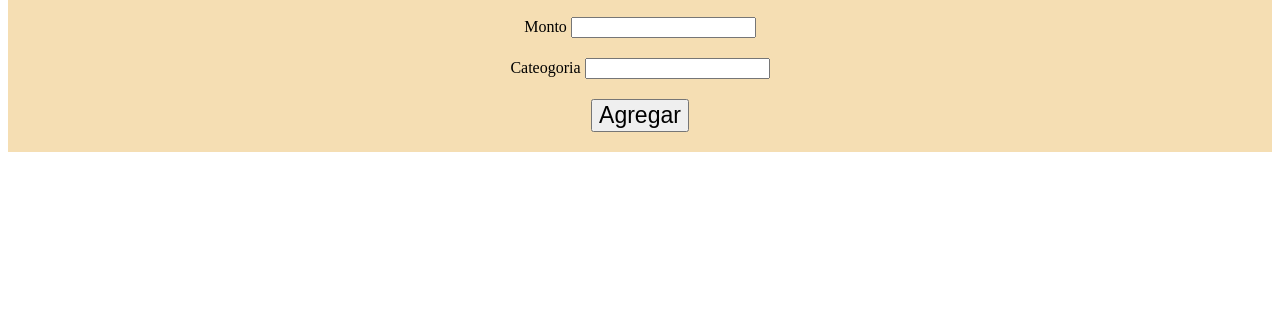
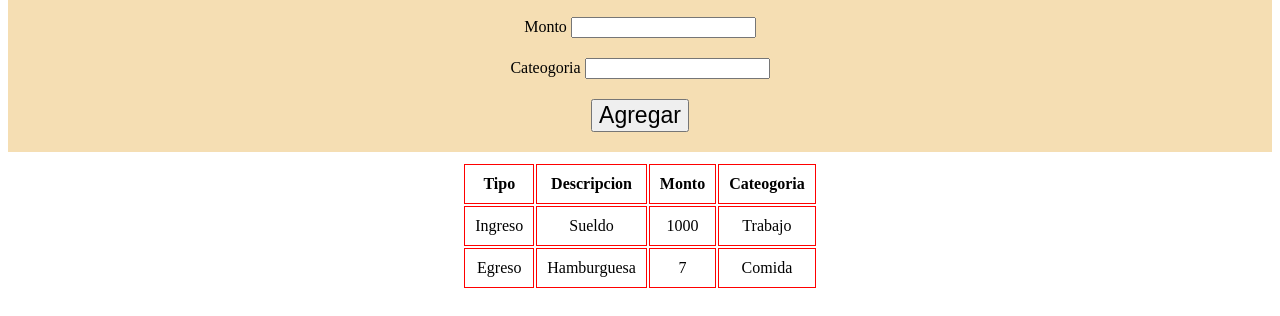
Before and after one commit to GonzaloPereda/Economia, a plain HTML site: page index.html in a window 1280 px wide. Shown: the part 144-460 px from the top of the page. Drawn offline with Linux system fonts and the light colour scheme.

Commit message:
Realice la tabla y empezando a agregar los datos del formulario en la tabla

```diff
--- /dev/null
+++ b/app.js
@@ -0,0 +1,28 @@
+const form = document.getElementById("transaccionFormulario");
+
+form.addEventListener("submit", function (event) {
+  event.preventDefault(); // Detiene el envio del evento que hace que no se recargue la pagina
+  let transactionFormData = new FormData(form); // Obtiene los datos del formulario
+});
+
+function insertRowTransactionTable(
+  transaccionType,
+  transaccionDescription,
+  transaccionAmount,
+  transaccionCategory
+) {
+  let tabla = document.getElementById("transaccionTable"); // Obtiene los datos de la tabla, una referencia
+  let newTransactionRow = tabla.insertRow(-1); // A esta tabla le agrega una nueva fila
+
+  let newTypeCell = newTransactionRow.insertCell(0); // y esta nueva fila le agrega una nueva celda en la posicion 0
+  newTypeCell.textContent = transactionFormData.get("transaccionType");
+
+  newTypeCell = newTransactionRow.insertCell(1);
+  newTypeCell.textContent = transactionFormData.get("transaccionDescription"); // Toma el name del html y lo guarda en la tabla
+
+  newTypeCell = newTransactionRow.insertCell(2);
+  newTypeCell.textContent = transactionFormData.get("transaccionAmount");
+
+  newTypeCell = newTransactionRow.insertCell(3);
+  newTypeCell.textContent = transactionFormData.get("transaccionCategory");
+}
--- a/index.html
+++ b/index.html
@@ -6,16 +6,17 @@
     <meta charset="utf-8">
     <link rel="stylesheet" href="style.css" />
     <title>Mi economia</title>
+
 </head>
 
 <body>
     <h1>Mi aplicacion para gastos</h1>
-    <form>
+    <form id="transaccionFormulario">
         <div class="claseFormulario">
         Tipo de transaccion
-        <input id="ingreso" type="radio">
+        <input id="ingreso" type="radio" name="transaccionType" value="Ingreso">
         <label for="ingreso">Ingreso</label>
-        <input id="egreso" type="radio">
+        <input id="egreso" type="radio" name="transaccionType" value="Egreso">
         <label for="egreso">Egreso</label>
         </div>
 
@@ -23,21 +24,21 @@
         <label for="transaccionDescription">
             Descripcion
         </label>
-        <input id="transaccionDescription">
+        <input id="transaccionDescription" name="transaccionDescription">
         </div>
 
         <div class="claseFormulario">
         <label for="transaccionAmount">
            Monto
         </label>
-        <input id="transaccionAmount" type="number">
+        <input id="transaccionAmount" type="number" name="transaccionAmount">
         </div>
 
         <div class="claseFormulario">
         <label for="transaccionCategory">
            Cateogoria
         </label>
-        <input id="transaccionCategory">
+        <input id="transaccionCategory" name="transaccionCategory">
         </div>
 
         <div class="claseFormulario">
@@ -46,5 +47,52 @@
 
     </form>
 
+    <div class="tablaFormulario">
+        <table id="transaccionTable">
+            <tr>
+                <th>
+                    Tipo
+                </th>
+                <th>
+                    Descripcion
+                </th>
+                <th>
+                    Monto
+                </th>
+                <th>
+                    Cateogoria
+                </th>
+            </tr>
+            <tr>
+                <td>
+                    Ingreso
+                </td>
+                <td>
+                    Sueldo
+                </td>
+                <td>
+                    1000
+                </td>
+                <td>
+                    Trabajo
+                </td>
+            </tr>
+            <tr>
+                <td>
+                    Egreso
+                </td>
+                <td>
+                   Hamburguesa
+                </td>
+                <td>
+                    7
+                </td>
+                <td>
+                    Comida
+                </td>
+            </tr>
+        </table>
+    </div>
+    <script src="app.js"></script>
 </body>
 </html>
--- a/style.css
+++ b/style.css
@@ -14,3 +14,14 @@ form {
 #botonEnvio {
   font-size: 23px;
 }
+
+td,
+th {
+  border: solid red 1px;
+  padding: 10px;
+  text-align: center;
+}
+
+.tablaFormulario table {
+  margin: 10px auto;
+}
```
